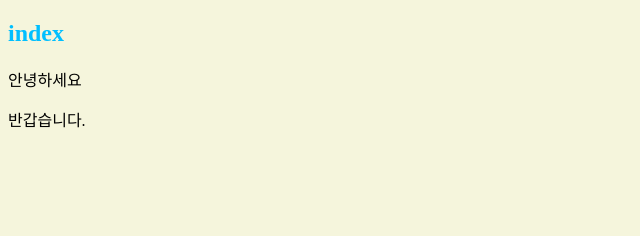
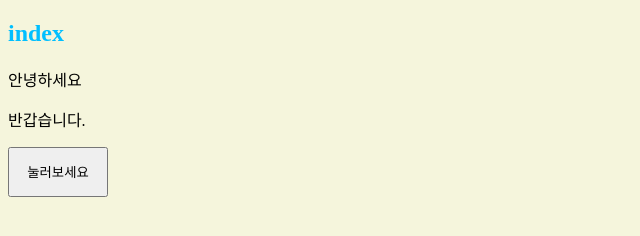
Before and after one commit to dev-aram/test, a plain HTML site: page index.html in a window 1280 px wide. Shown: the whole page, without its empty margins (0-640 px from the left). Drawn offline with Linux system fonts and the light colour scheme.

Commit message:
선물입니다.

```diff
--- a/index.html
+++ b/index.html
@@ -10,5 +10,6 @@
     <h2>index</h2>
     <p>안녕하세요</p>
     <p>반갑습니다.</p>
+    <button class="btn">눌러보세요</button>
 </body>
 </html>
--- a/style.css
+++ b/style.css
@@ -1,2 +1,4 @@
 h2{color: deepskyblue;}
 body{background: beige;}
+.btn { width: 100px; height: 50px;}
+.btn:active { transform: rotate(360deg); transition-duration: 1s; }
```
Also changed, not shown: 1 other file.
